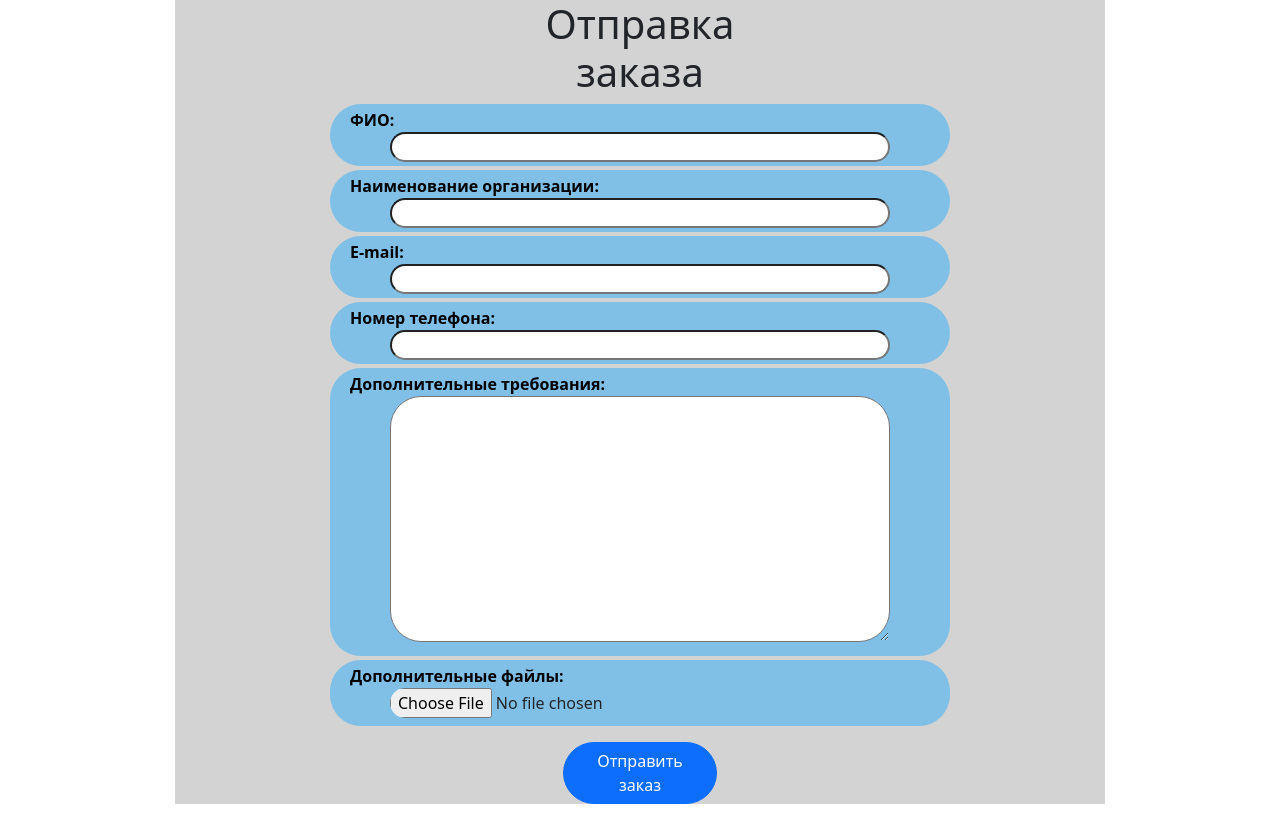
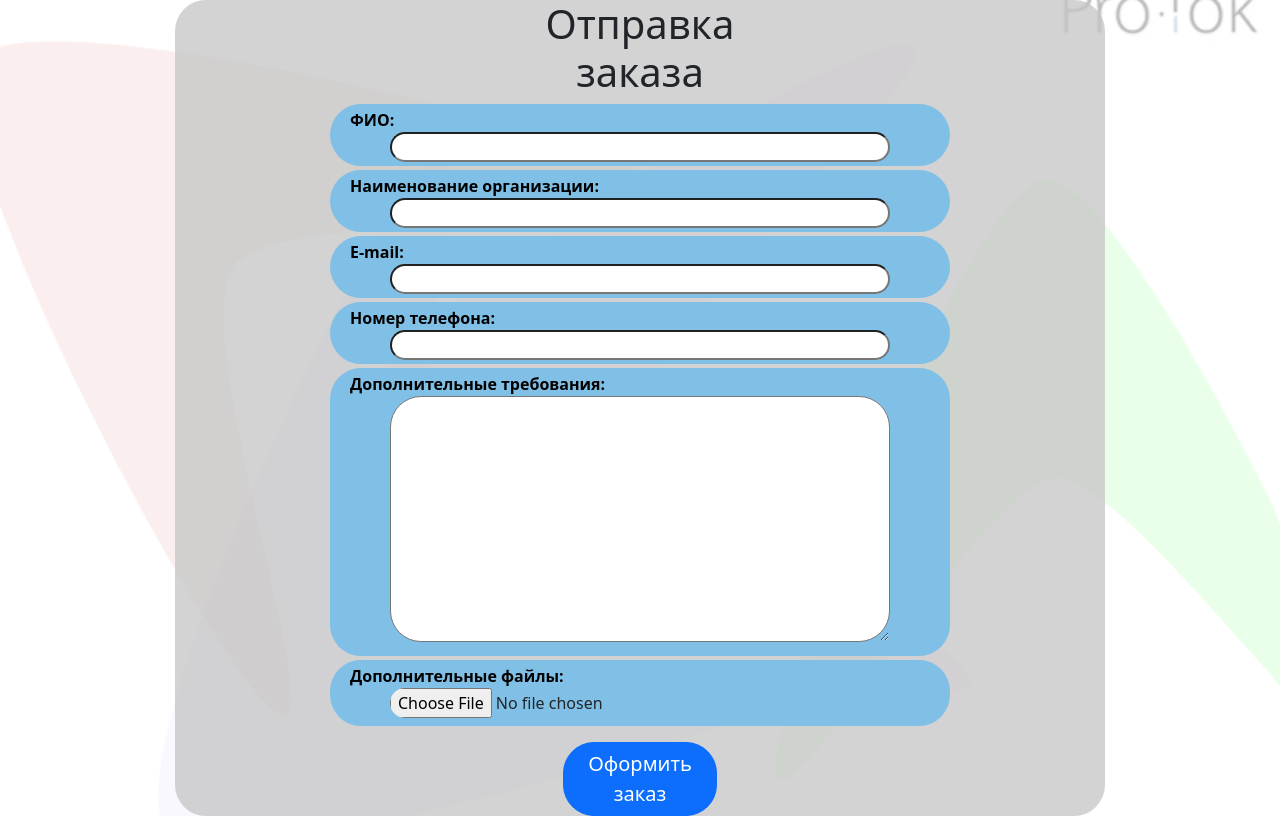
Before and after one commit to Electro98/protok, a Django app: page /contacts in a window 1280 px wide. Run offline with Django 3.2, Linux system fonts and the light colour scheme.

Commit message:
Изменен стиль заднего фона

```diff
--- a/protok/calc/templates/calc/contacts.html
+++ b/protok/calc/templates/calc/contacts.html
@@ -19,9 +19,9 @@
 
     </style>
 </head>
-<body style="background: white;">
-<div class="container", style="background: white">
-<div class="g-5 col-md-10 mx-auto", style="background: #E6E6E6; background-color: rgba(196, 196, 196, 0.75);">
+<body style="background: url({% static 'calc/fon_site.png' %}); background-size: cover; background-position: center;">
+<div class="container",>
+<div class="g-5 col-md-10 mx-auto", style="background: #E6E6E6; background-color: rgba(196, 196, 196, 0.75); border-radius: 31px">
     <h1 class="fs-18 fw-semibold rounded col-md-4 text-center mx-auto">Отправка заказа</h1>
     <form class="g-5" method="POST">
     <ul class="list-unstyled col-md-8 mx-auto gap-4">
@@ -42,7 +42,9 @@
             </li>
         {% endfor %}
     </ul>
-    <button type="submit" class="btn btn-primary col-md-2 mx-auto d-flex text-center" style="border-radius: 31px">Отправить заказ</button>
+    <button type="submit" class="btn btn-primary col-md-2 mx-auto d-flex text-center" style="border-radius: 31px">
+        <span class="fs-5 fw-semibold mx-auto">Оформить заказ</span>
+    </button>
     </form>
 </div>
 </div>
--- a/protok/calc/templates/calc/form.html
+++ b/protok/calc/templates/calc/form.html
@@ -40,10 +40,10 @@
     </style>
     <!-- <link rel="stylesheet" href="{% static 'calc/somestylesheet.css' %}"> -->
 </head>
-<body style="background: #dbdbdb;">
+<body style="background: url({% static 'calc/fon_site.png' %}); background-size: cover; background-position: center;">
 <div class="container">
     <div class="row g-5 gap-2">
-        <div class="col-md-3 p-2 " style="width: 320px;background-color: rgba(196, 196, 196, 0.75);">
+        <div class="col-md-3 p-2 " style="width: 320px;background-color: rgba(196, 196, 196, 0.75);border-radius: 31px">
             {# <form action="{# Куда пошлём? }">  #}
             {% csrf_token %}
             <div class="d-flex align-items-center pb-3 mb-3 link-dark text-decoration-none border-bottom">
@@ -91,7 +91,7 @@
             </ul>
             {# </form> #}
         </div>
-        <div class="col-md-8" style="background-color: rgba(196, 196, 196, 0.75);">
+        <div class="col-md-8" style="background-color: rgba(196, 196, 196, 0.75);border-radius: 31px">
             <!-- Главный блок -->
             <div class="d-flex py-2 pb-3 mb-3 link-dark text-decoration-none border-bottom" style="position: relative;">
                 <span class="fs-5 fw-semibold mx-auto">Комплектация КТП</span>
--- a/protok/calc/templates/calc/results.html
+++ b/protok/calc/templates/calc/results.html
@@ -10,7 +10,7 @@
     <script src="https://cdn.jsdelivr.net/npm/bootstrap@5.1.3/dist/js/bootstrap.bundle.min.js" integrity="sha384-ka7Sk0Gln4gmtz2MlQnikT1wXgYsOg+OMhuP+IlRH9sENBO0LRn5q+8nbTov4+1p" crossorigin="anonymous"></script>
 
 </head>
-<body style="background-image: : {% static fon_site.png %}",>
+<body style="background: url({% static 'calc/fon_site.png' %}); background-size: cover; background-position: center;",>
 <div class="container bg-white">
 <div class="row g-5 gap-3", style="background: #E6E6E6">
     <h1>
```
Also changed, not shown: protok/orders/проток.png (added), 1 other file.
